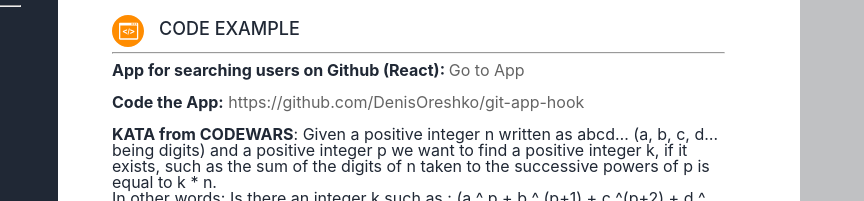
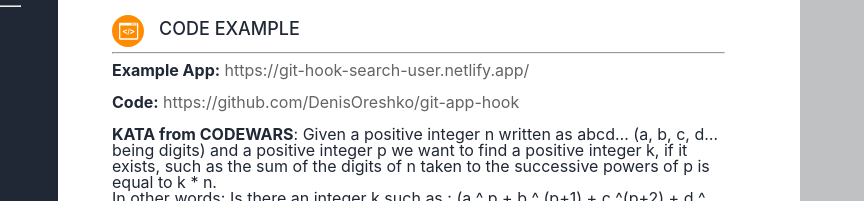
Before and after one commit to DenisOreshko/denisoreshko.github.io, a plain HTML site: page index.html in a window 1280 px wide. Shown: the part 435-636 px from the top of the page, 416-1280 px from the left. Drawn offline with Linux system fonts and the light colour scheme.

Commit message:
Update index.html

```diff
--- a/index.html
+++ b/index.html
@@ -65,9 +65,9 @@
                             <img class="icon_article_h2" src="ico_soft.svg" alt="icon soft">
                             <h2>CODE EXAMPLE</h2>
                             <hr class = "line_article">
-			    <span style="font-weight:bold">App for searching users on Github (React): </span>
-			    <a href="https://tangerine-speculoos-717cfd.netlify.app/" target="_blank">Go to App</a><br><br>
-			    <span style="font-weight:bold">Code the App:</span>
+			    <span style="font-weight:bold">Example App:</span>
+			    <a href="https://tangerine-speculoos-717cfd.netlify.app/" target="_blank">https://git-hook-search-user.netlify.app/</a><br><br>
+			    <span style="font-weight:bold">Code:</span>
 			    <a href="https://github.com/DenisOreshko/git-app-hook" target="_blank">https://github.com/DenisOreshko/git-app-hook</a><br><br>
 
                             <span style="font-weight:bold">KATA from CODEWARS</span>: Given a positive integer n written as abcd… (a, b, c, d… being digits) and a positive integer p we want to find a positive integer k, if it exists, such as the sum of the digits of n taken to the successive powers of p is equal to k * n.<br>
```
